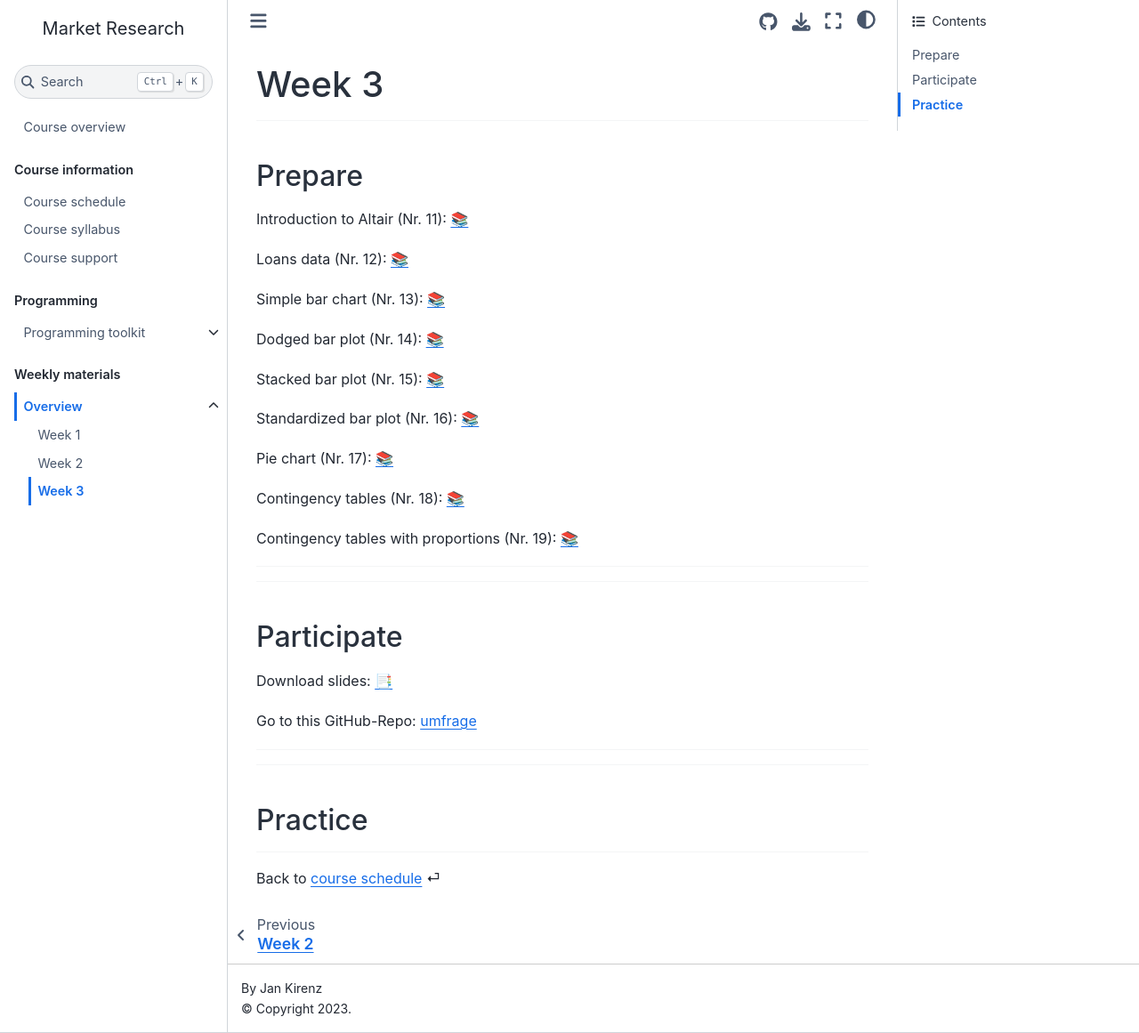
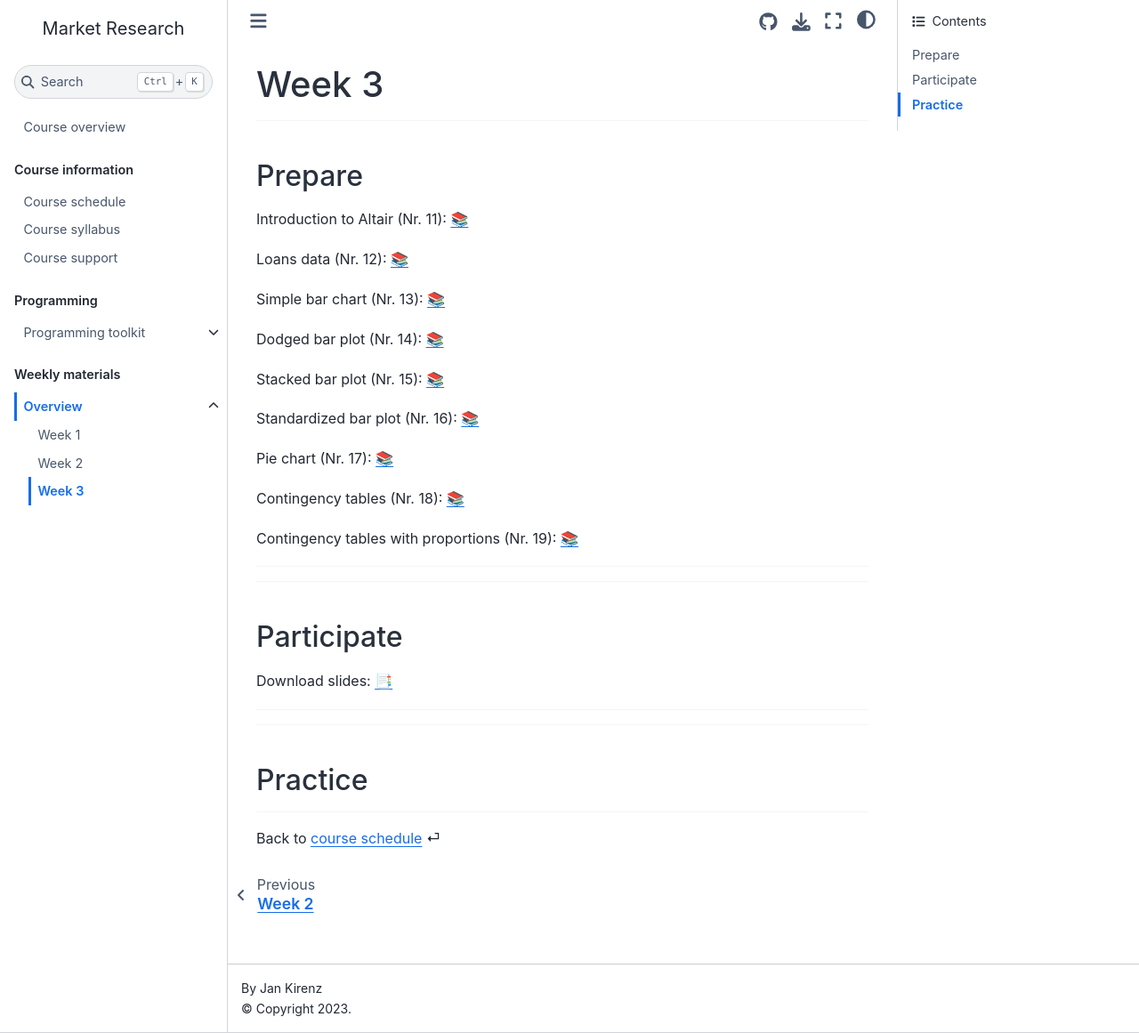
Before and after one commit to mr-ws22/website, a Jupyter Book: the page built from weeks/week3.md, in a window 1280 px wide and 1161 px high. Shown: the whole window at 89% size. Built offline with Jupyter Book 1.0.4 settings and Sphinx 7.4.7 and the Sphinx Book theme 1.1.4, drawn with Linux system fonts in a browser that asks for light colours; comment, search, counter and statistics services are not loaded.

Commit message:
Update week3.md

```diff
--- a/weeks/week3.md
+++ b/weeks/week3.md
@@ -45,8 +45,6 @@ Contingency tables with proportions (Nr. 19): [📚](https://openintro-ims.netli
 Download slides: [📑](https://drive.google.com/file/d/1-ZClN3oVlIwMtL8n1Z4dWyTIqH7kMdO4/view?usp=sharing)
 
 
-Go to this GitHub-Repo: [umfrage](https://github.com/kirenz/umfrage)
-
 
 ---
 
```
